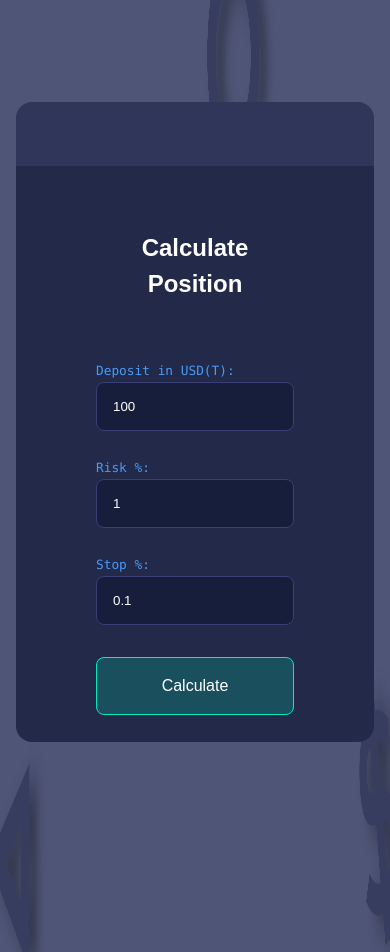
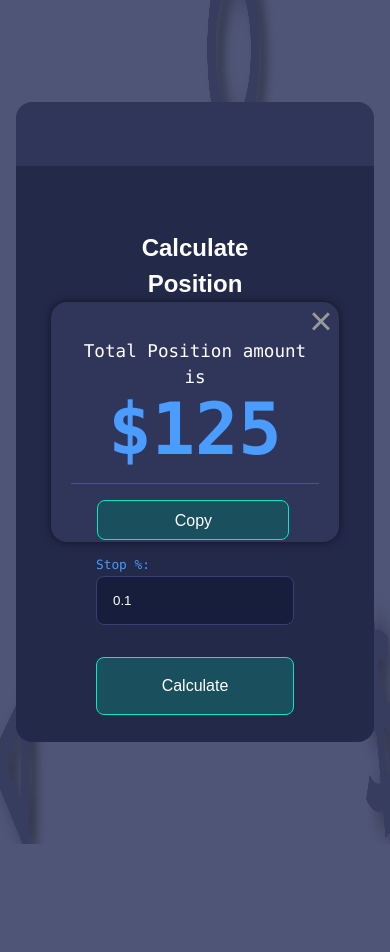
Before and after one commit to Hunter2001/tradeCalc2, a website built with Parcel: page index.html in a window 390 px wide. After the commit the page ends 844 px from the top, so only its background shows below. Built offline with nearby package versions, Linux system fonts and the light colour scheme.

Commit message:
small screens popup fix

```diff
--- a/index.html
+++ b/index.html
@@ -27,7 +27,7 @@
       </form>
     </div>
     <div class="overlay hidden"></div>
-    <div class="popup hidden">
+    <div class="popup">
       <div class="close">&times;</div>
       <div class="content">
         <p class="text">Total Position amount is</p>
--- a/src/css/main.css
+++ b/src/css/main.css
@@ -74,7 +74,7 @@ body {
   position: relative;
   top: 2rem;
 }
-
+/* ====================================================================================================================STYLE FOR SMALL SCREENS */
 @media screen and (min-width: 320px) {
   /* Style for small screens */
   .input-form {
@@ -104,10 +104,94 @@ body {
     color: #489bf8;
     font-family: Consolas;
   }
+
+  /* =============================POPUP */
+  .popup {
+    position: fixed;
+    top: 50%;
+    left: 50%;
+    transform: translate(-50%, -50%);
+    border-radius: 1rem;
+    box-shadow: 0px 0px 10px rgba(0, 0, 0, 0.5);
+    padding: 20px;
+    z-index: 9999;
+    display: block;
+    width: 18rem;
+    height: 15rem;
+    background-color: #30365a;
+  }
+
+  .popup.show {
+    display: block;
+  }
+  /* ==============CLOSE BUTTON POPUP */
+  .popup .close {
+    position: absolute;
+    top: -0.7rem;
+    right: 0.4rem;
+    font-size: 2.5rem;
+    color: #999;
+    cursor: pointer;
+  }
+
+  /* =====================POSITION NUMBER TEXT POPUP */
+  .popup .content h1 {
+    position: relative;
+    top: 0rem;
+    font-size: 4.5rem;
+    color: #4a9cff;
+    font-family: Consolas;
+  }
+
+  /* =============== TOP TEXT OF POPUP */
+  .popup .content .text {
+    position: relative;
+    top: 1rem;
+    text-align: center;
+    font-family: Consolas;
+    font-size: 1.1em;
+  }
+  /* =======================DIVIDER POPUP */
+  .solid {
+    border-top: 0.1rem solid #49538f;
+    color: #49538f;
+    background-color: #49538f;
+    width: 100%;
+    position: relative;
+    top: 0rem;
+  }
+  /* ===============================COPY BUTTON POPUP */
+  .copy {
+    position: relative;
+    top: 1rem;
+    left: 1.65rem;
+    width: 12rem;
+    height: 2.5rem;
+    border: 1px solid;
+    font-size: 1rem;
+    color: #828aaf;
+    background-color: #1a4f5d;
+    color: white;
+    font-weight: normal;
+    cursor: pointer;
+    border-color: #04e9be;
+    border-radius: 0.5rem;
+  }
+  /* COPY BUTTON TEXT */
+  .copy p {
+    position: relative;
+    top: 0.5rem;
+    text-align: center;
+  }
+
+  /* ==================== CALCULATE BUTTON TEXT */
   .button p {
+    position: relative;
+    left: 0rem;
     text-align: center;
   }
 }
+/* ===========================================================================================================================MEDIUM SCREENS */
 
 @media screen and (min-width: 576px) {
   /* Style for small screens */
@@ -125,6 +209,7 @@ body {
   }
 }
 
+/* ==============================================================================================================BIG SCREENS */
 @media screen and (min-width: 768px) {
   /* Style for medium screens */
   .input-form {
@@ -193,7 +278,7 @@ body {
     color: #999;
     cursor: pointer;
   }
-
+  /* =====================POSITION NUMBER TEXT POPUP */
   .popup .content h1 {
     position: relative;
     top: 3.5rem;
@@ -201,7 +286,7 @@ body {
     color: #4a9cff;
     font-family: Consolas;
   }
-
+  /* =============== TOP TEXT OF POPUP */
   .popup .content .text {
     position: relative;
     top: 3.5rem;
@@ -209,7 +294,7 @@ body {
     font-family: Consolas;
     font-size: 1.5rem;
   }
-
+  /* =======================DIVIDER POPUP */
   .solid {
     border-top: 0.1rem solid #49538f;
     color: #49538f;
@@ -218,7 +303,7 @@ body {
     position: relative;
     top: 3rem;
   }
-
+  /* ===============================COPY BUTTON POPUP */
   .copy {
     position: relative;
     top: 5rem;
@@ -235,13 +320,13 @@ body {
     border-color: #04e9be;
     border-radius: 0.5rem;
   }
-
+  /* COPY BUTTON TEXT */
   .copy p {
     position: relative;
     top: 0.5rem;
     text-align: center;
   }
-
+  /* ==================== CALCULATE BUTTON TEXT */
   .button p {
     position: relative;
     left: 0rem;
```
Also changed, not shown: 1 other file.
